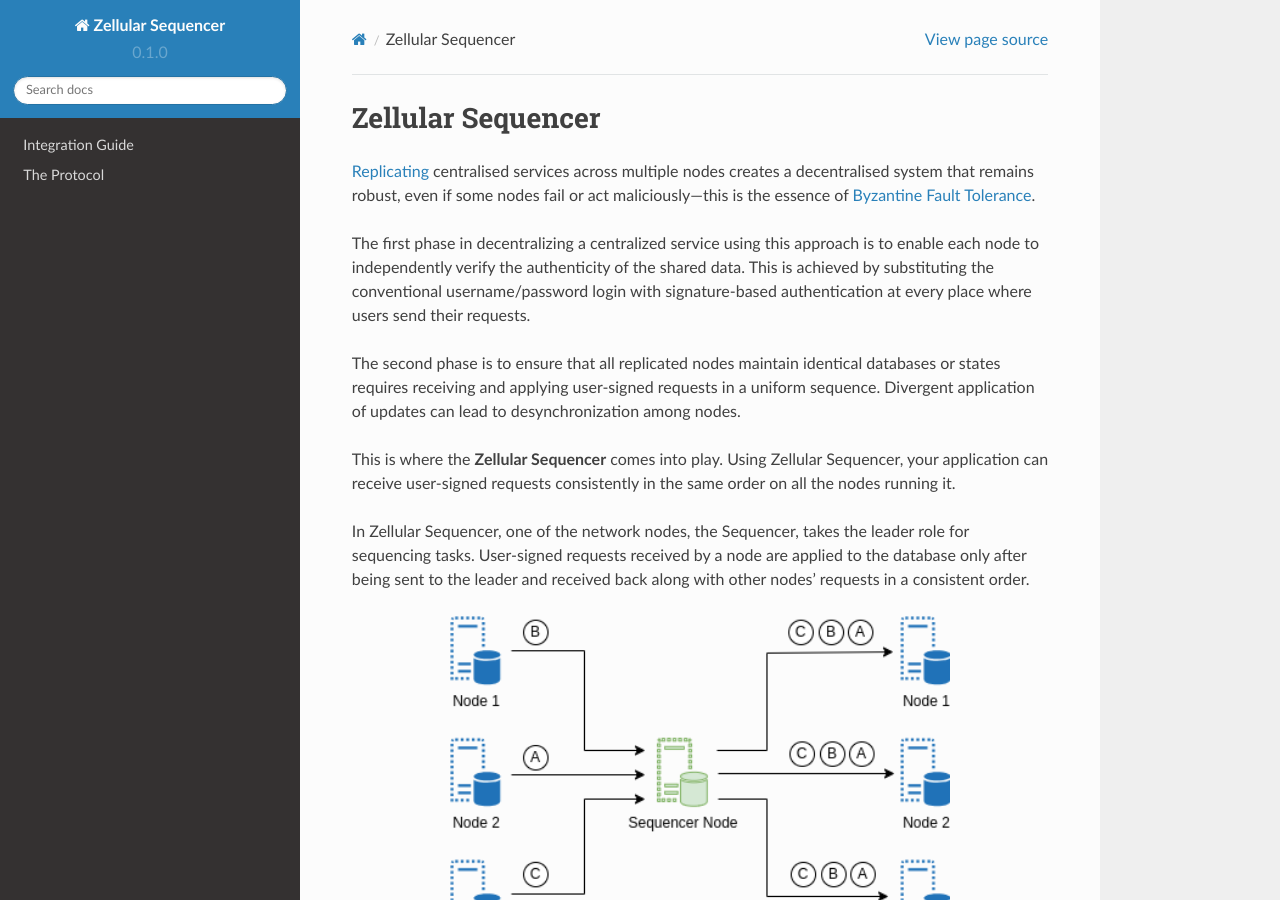
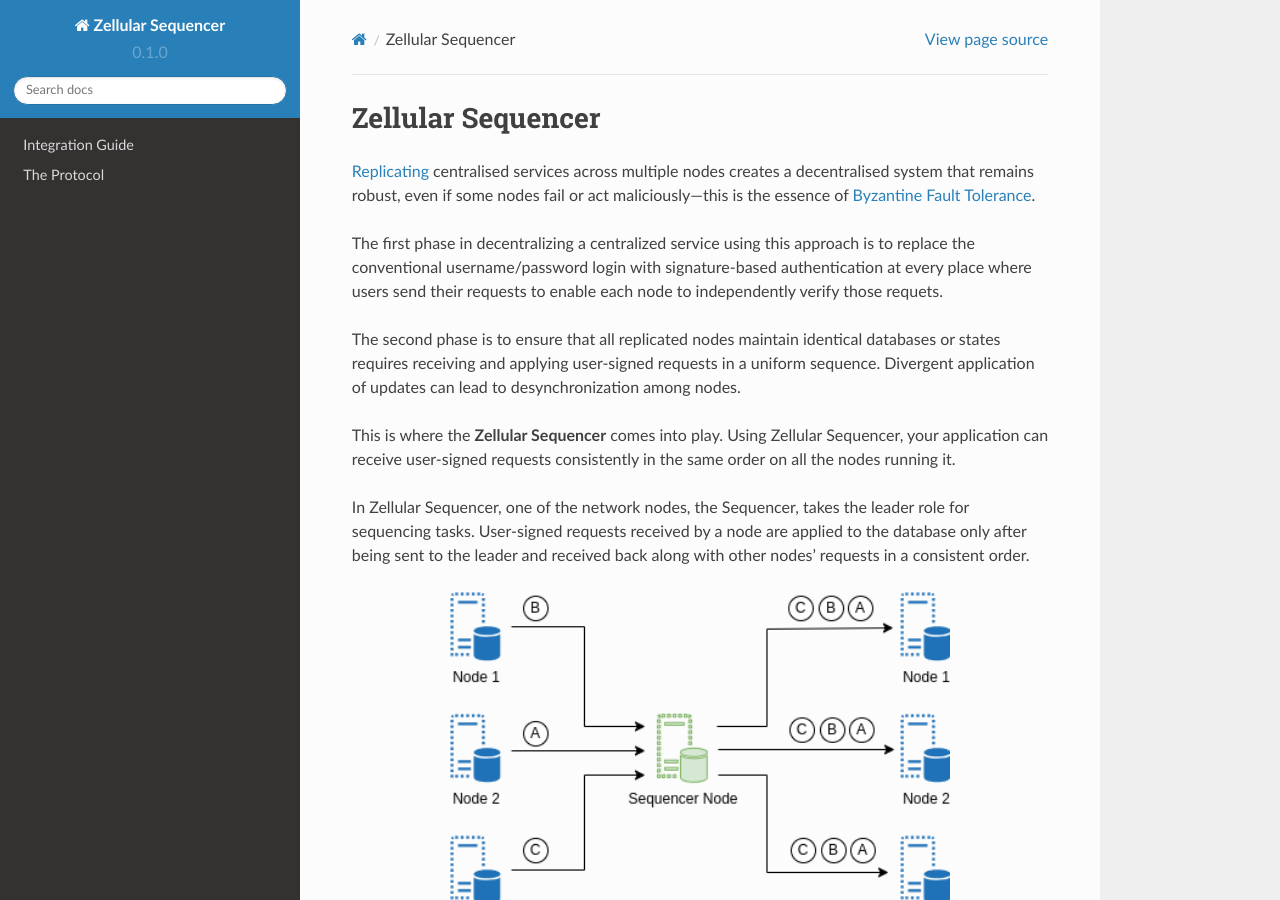
Before and after one commit to abramsymons/zellular-sequencer-docs, a Sphinx documentation site: the page built from docs/source/index.rst, in a window 1280 px wide and 900 px high. Built offline with Sphinx 7.4.7 and the Read the Docs theme 2.0.0, drawn with Linux system fonts in a browser that asks for light colours.

Commit message:
simplify introduction

```diff
--- a/docs/source/index.rst
+++ b/docs/source/index.rst
@@ -3,7 +3,7 @@ Zellular Sequencer
 
 `Replicating <https://en.wikipedia.org/wiki/State_machine_replication>`_ centralised services across multiple nodes creates a decentralised system that remains robust, even if some nodes fail or act maliciously—this is the essence of `Byzantine Fault Tolerance <https://en.wikipedia.org/wiki/Byzantine_fault>`_.
 
-The first phase in decentralizing a centralized service using this approach is to enable each node to independently verify the authenticity of the shared data. This is achieved by substituting the conventional username/password login with signature-based authentication at every place where users send their requests.
+The first phase in decentralizing a centralized service using this approach is to replace the conventional username/password login with signature-based authentication at every place where users send their requests to enable each node to independently verify those requets.
 
 The second phase is to ensure that all replicated nodes maintain identical databases or states requires receiving and applying user-signed requests in a uniform sequence. Divergent application of updates can lead to desynchronization among nodes.
 
```
